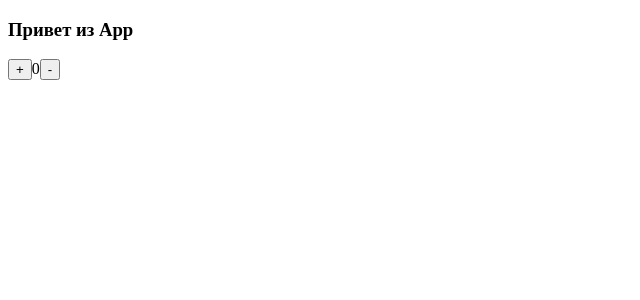
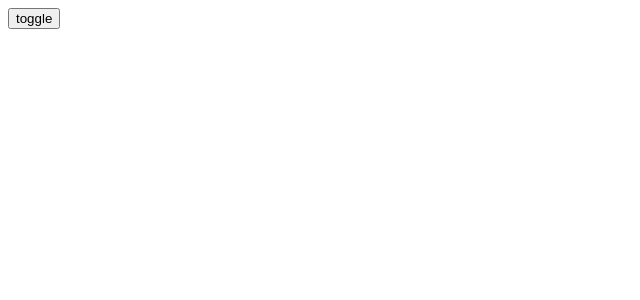
Before and after one commit to SergeyShashin/react200624, a React app: page / in a window 1280 px wide. Shown: the top 300 px of the page, without its empty margins (0-640 px from the left). Built offline with nearby package versions, Linux system fonts and the light colour scheme.

Commit message:
React 200624 lesson2 handleToggle done.

```diff
--- a/src/components/App.jsx
+++ b/src/components/App.jsx
@@ -1,27 +1,30 @@
 import React, { Component } from "react";
+import { Counter } from "components/Counter";
 
 export class App extends Component {
   constructor(props) {
     super(props);
 
     this.state = {
-      counter: 0
+      isVisible: false,
+      interval: null,
     };
 
   }
 
-  handleClick = (e) => {
-    this.setState(prevState => ({ counter: prevState.counter + Number(e.target.dataset.counter) }));
+  handleToggle = () => {
+    this.setState({
+      isVisible: !this.state.isVisible
+    });
   }
 
   render() {
-    let { counter } = this.state;
+    let { isVisible } = this.state;
     return (
-      <div>
-        <h3>Привет из App</h3>
-        <button data-counter={1} onClick={this.handleClick}>+</button>
-        <span>{counter}</span>
-        <button data-counter={-1} onClick={this.handleClick}>-</button>
+      <div onClick={this.handleToggle}>
+        {isVisible && <Counter />}
+        <button onClick={this.handleToggle}>toggle</button>
+
       </div>
     );
   }
--- /dev/null
+++ b/src/components/Counter.jsx
@@ -0,0 +1,34 @@
+import React, { Component } from "react";
+
+export class Counter extends Component {
+  constructor(props) {
+    super(props);
+
+    this.state = {
+      counter: 0,
+    };
+
+  }
+
+  interval = this.interval = setInterval(() => console.log(':)'), 200);
+
+  handleClick = (e) => {
+    this.setState(prevState => ({ counter: prevState.counter + Number(e.target.dataset.counter) }));
+  };
+
+  componentWillUnmount() {
+    clearInterval(this.interval);
+  }
+
+
+  render() {
+    let { counter } = this.state;
+    return (
+      <div>
+        <button data-counter={1} onClick={this.handleClick}>+</button>
+        <span>{counter}</span>
+        <button data-counter={-1} onClick={this.handleClick}>-</button>
+      </div>
+    );
+  }
+}
```
